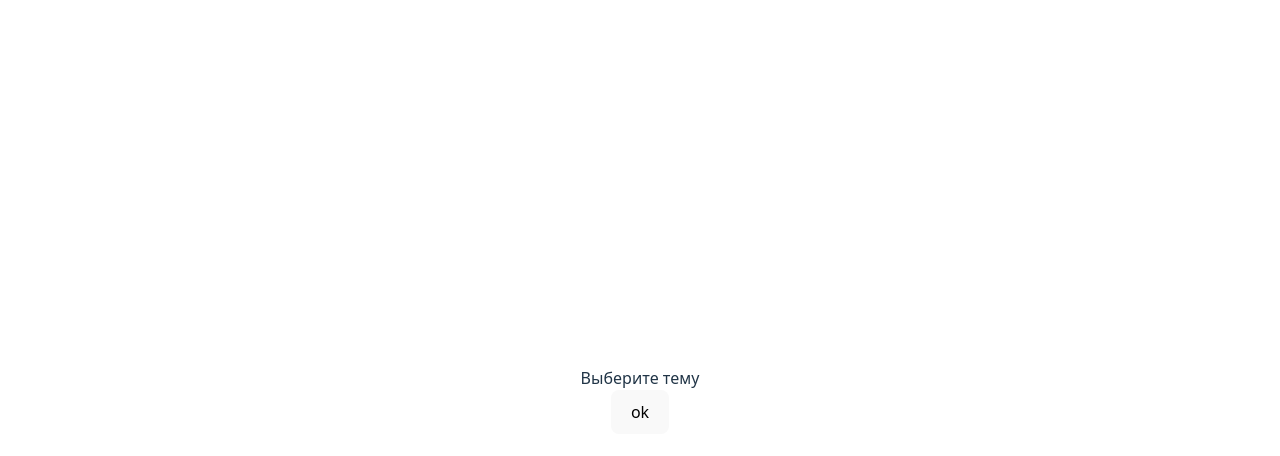
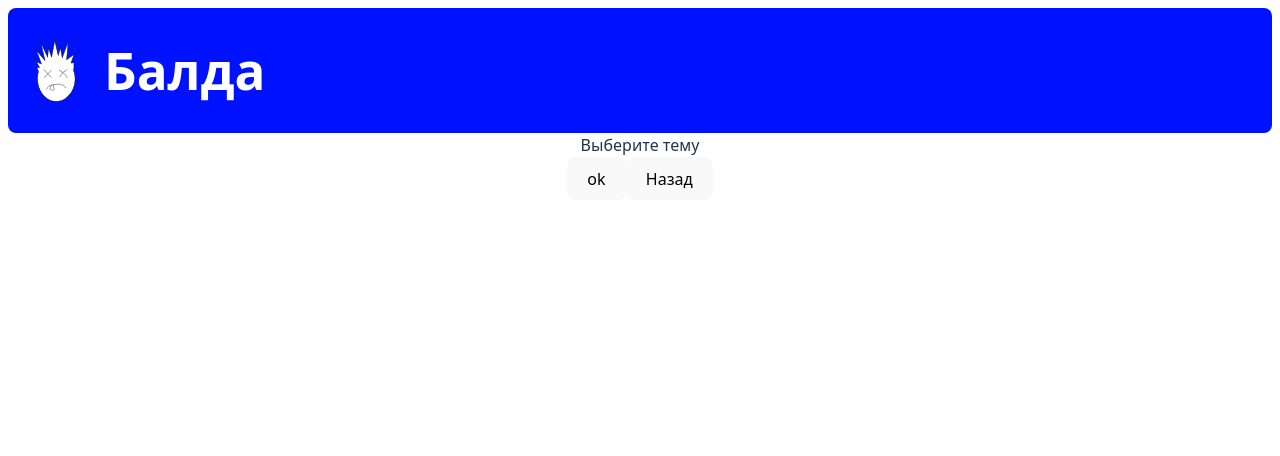
Before and after one commit to Gghvf/Balda, a Vue app: page /Topic in a window 1280 px wide. Shown: the top 456 px of the page. Built offline with nearby package versions, Linux system fonts and the light colour scheme; the HTML template or start-up script is replaced by a standard one.

Commit message:
сделал TheHeader, добавил логотип, поправил название у RouterLink, сделал кнопку "назад" на странице выбора темы

```diff
--- a/src/App.vue
+++ b/src/App.vue
@@ -1,5 +1,18 @@
+<script setup lang="ts">
+import TheHeader from './components/TheHeader.vue';
+
+</script>
+
 <template>
+  <TheHeader />
   <main>
     <RouterView />
   </main>
 </template>
+
+<style>
+:root{
+  --primary: #0011ff;
+  --text-navbar-color: #ffffff;
+}
+</style>
--- /dev/null
+++ b/src/components/TheHeader.vue
@@ -0,0 +1,21 @@
+<template>
+    <div class="navbar">
+        <img src="/Balda.svg" alt="Logo" class="logo">
+        <h1>Балда</h1>
+    </div>
+</template>
+
+
+<style>
+.navbar{
+    color: var(--text-navbar-color);
+    background-color: var(--primary);
+    display: flex;
+    padding-left: 16px;
+    gap: 16px;
+    border-radius: 8px;
+}
+.logo{
+    max-width: 64px;
+}
+</style>
--- a/src/pages/GamePage.vue
+++ b/src/pages/GamePage.vue
@@ -1,4 +1,3 @@
 <template>
     <h1>Игра Балда</h1>
-    <Game />
 </template>
--- a/src/pages/HomePage.vue
+++ b/src/pages/HomePage.vue
@@ -1,7 +1,14 @@
 <template>
-<header>Балда</header>
-<div>Описание игры</div>
-<router-link to="/Topic">
-    <button>Начать игру</button>
-</router-link>
+    <div class="orientation">
+        <div>Описание игры</div>
+        <RouterLink to="/Topic">
+            <button>Начать игру</button>
+        </RouterLink>
+    </div>
 </template>
+<style>
+.orientation{
+    padding: 16px;
+    text-align: center;
+}
+</style>
--- a/src/pages/TopicPage.vue
+++ b/src/pages/TopicPage.vue
@@ -1,8 +1,18 @@
 <template>
-  <div>
-    Выберите тему
+  <div class="orientation">
+    <div>
+      Выберите тему
+    </div>
+    <RouterLink to="/Game">
+      <button>ok</button>
+    </RouterLink>
+    <RouterLink to="/">
+      <button>Назад</button>
+    </RouterLink>
   </div>
-  <router-link to="/Game">
-    <button>ok</button>
-  </router-link>
 </template>
+<style>
+.orientation{
+  text-align: center;
+}
+</style>
--- a/src/style.css
+++ b/src/style.css
@@ -20,14 +20,6 @@ a {
 }
 a:hover {
   color: #535bf2;
-}
-
-body {
-  margin: 0;
-  display: flex;
-  place-items: center;
-  min-width: 320px;
-  min-height: 100vh;
 }
 
 h1 {
@@ -57,14 +49,6 @@ button:focus-visible {
 .card {
   padding: 2em;
 }
-
-#app {
-  max-width: 1280px;
-  margin: 0 auto;
-  padding: 2rem;
-  text-align: center;
-}
-
 @media (prefers-color-scheme: light) {
   :root {
     color: #213547;
```
Also changed, not shown: public/Balda.svg (added).
